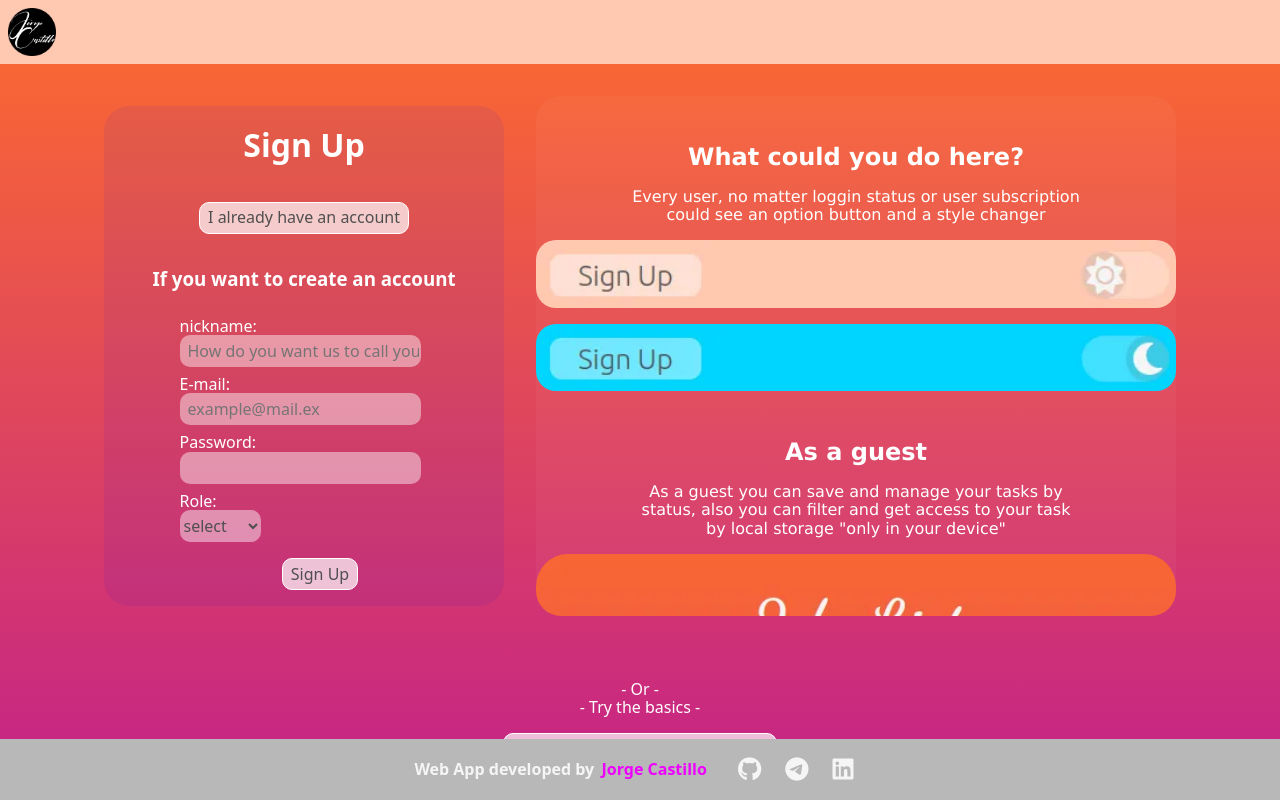
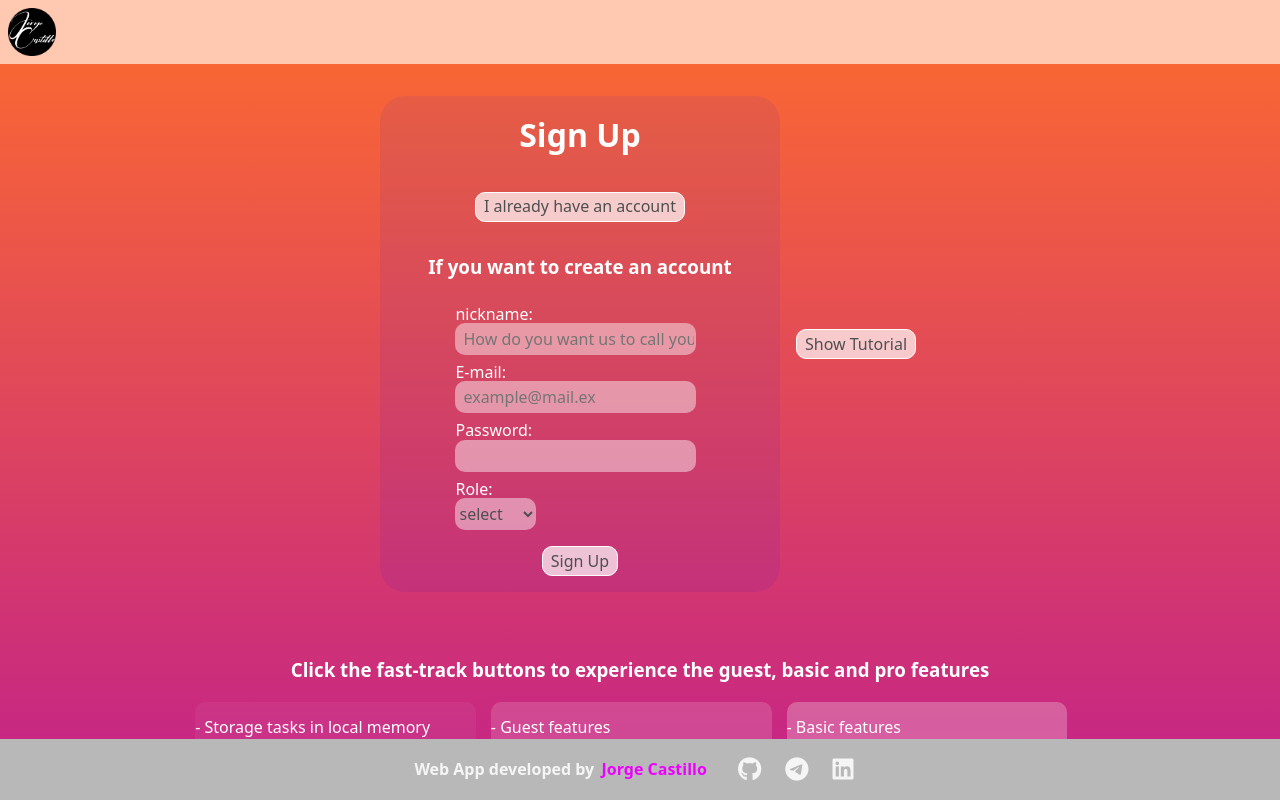
Before and after one commit to alfilister/toDo-List, a React (Vite) app in the folder Client/: page / in a window 1280 px wide. Built offline with nearby package versions, Linux system fonts and the light colour scheme.

Commit message:
New preset UI and navBar modification

```diff
--- a/Client/src/Components/NavBar.jsx
+++ b/Client/src/Components/NavBar.jsx
@@ -16,6 +16,7 @@ function NavBar({ dayStyle, setDayStyle }) {
   const dispatch = useDispatch()
   const navigate = useNavigate()
   const logginStatus = useSelector((state) => state.loggin)
+  const userName = useSelector((state) => state.userInfo.nickname)
 
   const handleLogout = (e) => {
     e.preventDefault
@@ -44,6 +45,9 @@ function NavBar({ dayStyle, setDayStyle }) {
 
       {location && (
         <>
+          <div className="greetingNav">
+            <h3>{userName}</h3>
+          </div>
           <ButtonMain
             className="buttonMain"
             innerText={logginStatus ? "Logout" : "Sign Up"}
--- a/Client/src/Components/Tutorial.jsx
+++ b/Client/src/Components/Tutorial.jsx
@@ -1,5 +1,6 @@
-import React from "react"
+import React, { useState } from "react"
 import { useNavigate } from "react-router-dom"
+import { useDispatch } from "react-redux"
 import Loggin from "./Loggin"
 import ButtonMain from "./Buttons & Inputs/ButtonMain"
 
@@ -13,15 +14,43 @@ import nightMode from "../Miscellaneous/nightMode.webp"
 import proView from "../Miscellaneous/proView.webp"
 import emailReceive from "../Miscellaneous/emailReceived.webp"
 
+import Swal from "sweetalert2"
+import withReactContent from "sweetalert2-react-content"
+import "sweetalert2/src/sweetalert2.scss" // Don't forget to import the styles!
+
+const MySwal = withReactContent(Swal)
+
+import firebaseApp from "../Firebase/credenciales"
+import { getAuth, signInWithEmailAndPassword } from "firebase/auth"
+import { logginStatus } from "../Redux/Actions"
+
+const auth = getAuth(firebaseApp)
+
 function Tutorial() {
+  const dispatch = useDispatch()
   const navigate = useNavigate()
+  const [showTutorial, setShowTutorial] = useState(false)
 
+  const handleShow = (e) => {
+    e.preventDefault()
+    setShowTutorial(!showTutorial)
+  }
+
+  const handleGo = (e, mail, password) => {
+    e.preventDefault()
+    MySwal.fire({
+      title: "Succesful login",
+      icon: "success",
+      showConfirmButton: false,
+      timerProgressBar: true,
+      timer: 2000,
+    })
+    signInWithEmailAndPassword(auth, mail, password)
+    dispatch(logginStatus())
+  }
+
+  function tutorialContent() {
     return (
-    <div className="tutorial">
-      <div className="mainGrid">
-        <div className="loginSpace">
-          <Loggin />
-        </div>
       <div className="tutorialText">
         <div className="sectionTut">
           <h2>What could you do here?</h2>
@@ -53,16 +82,14 @@ function Tutorial() {
         <div className="sectionTut">
           <h2>As a pro user</h2>
           <p>
-              With all benefits of a basic user, you have access to tasks
-              details
+            With all benefits of a basic user, you have access to tasks details
           </p>
           <img className="img" src={proView} alt="" />
           <p>As a pro user you could send your tasks to an email</p>
           <img className="img" src={emailReceive} alt="" />
           <p>
             By clicking in the detail icon, you could see the preset details,
-              and of course once opened, you could edit every feature of the
-              task
+            and of course once opened, you could edit every feature of the task
           </p>
           <img className="img" src={viewDetails} alt="" />
           <div className="space"></div>
@@ -72,20 +99,73 @@ function Tutorial() {
           </p>
         </div>
       </div>
-      </div>
+    )
+  }
 
+  function presetsContent() {
+    return (
       <div className="btnGuest">
-        <p>
-          - Or - <br /> - Try the basics -
-        </p>
+        <h3 className="presetUsers">
+          Click the fast-track buttons to experience the guest, basic and pro
+          features
+        </h3>
+        <div className="containerPresets">
+          <div className="guestUser">
+            <p>- Storage tasks in local memory</p>
+            <p>- Manage tasks status</p>
+            <p>- Filter tasks by status</p>
+            <p>- Order tasks by priority</p>
             <ButtonMain
               className="buttonMain"
-          innerText="Continue as a guest"
+              innerText="Go Guest"
               onClick={() => navigate("home")}
             />
+          </div>
+          <div className="basicUser">
+            <p>- Guest features</p>
+            <p>- Storage tasks in cloud database</p>
+            <p>- Access with email and password</p>
+            <ButtonMain
+              className="buttonMain"
+              innerText="Go Basic"
+              onClick={(e) => handleGo(e, "basicuser@mail.com", "basicuser")}
+            />
+          </div>
+          <div className="proUser">
+            <p>- Basic features </p>
+            <p>- View and edit task aditional features</p>
+            <p> - Time limit</p>
+            <p> - Detail notes</p>
+            <p> - Alert beta</p>
+            <p>- Send tasks to an e-mail</p>
+            <ButtonMain
+              className="buttonMain"
+              innerText="Go Pro"
+              onClick={(e) => handleGo(e, "prouser@mail.com", "prouser")}
+            />
+          </div>
         </div>
       </div>
     )
   }
 
+  return (
+    <div className="tutorial">
+      <div className="mainGrid">
+        <div className="loginSpace">
+          <Loggin />
+        </div>
+        <ButtonMain
+          className="buttonGeneral"
+          innerText={showTutorial ? "Hide Tutorial" : "Show Tutorial"}
+          onClick={(e) => handleShow(e)}
+        />
+        {showTutorial && tutorialContent()}
+      </div>
+
+      {presetsContent()}
+    </div>
+  )
+}
+
 export default Tutorial
--- a/Client/src/Styles/Buttons & inputs/_buttonGeneral.scss
+++ b/Client/src/Styles/Buttons & inputs/_buttonGeneral.scss
@@ -6,7 +6,9 @@
 
   width: max-content;
   padding: 0 0.5em;
-  height: 2em;
+  height: fit-content;
+  padding-top: 0.3em;
+  padding-bottom: 0.3em;
 
   font-size: 1em;
 
--- a/Client/src/Styles/Buttons & inputs/_buttonMain.scss
+++ b/Client/src/Styles/Buttons & inputs/_buttonMain.scss
@@ -4,9 +4,8 @@
   border-radius: 10px;
   border: none;
 
-  width: max-content;
-  padding: 0 1em;
-  height: 1.5em;
+  width: 100%;
+  max-width: 150px;
 
   font-size: 1.5em;
   font-weight: 300;
--- a/Client/src/Styles/components/_loggin.scss
+++ b/Client/src/Styles/components/_loggin.scss
@@ -9,6 +9,7 @@
   .actionSuggested {
     color: white;
     text-align: center;
+    padding: 0 0.2em;
   }
 
   .btnAlternative {
@@ -33,7 +34,7 @@
       justify-content: center;
       align-items: center;
 
-      margin: 1em;
+      margin: 1em 0;
 
       width: 100%;
     }
--- a/Client/src/Styles/components/_navBar.scss
+++ b/Client/src/Styles/components/_navBar.scss
@@ -13,6 +13,10 @@
   align-items: center;
 
   background-color: rgb(255, 200, 176);
+
+  .greetingNav {
+    color: rgb(255, 144, 96);
+  }
 
   .logo {
     display: flex;
@@ -32,4 +36,7 @@
 .nightBar {
   @extend .dayBar;
   background-color: rgb(0, 213, 255);
+  .greetingNav {
+    color: rgb(175, 242, 255);
+  }
 }
--- a/Client/src/Styles/components/_tutorial.scss
+++ b/Client/src/Styles/components/_tutorial.scss
@@ -85,11 +85,53 @@
     display: flex;
     flex-direction: column;
     align-items: center;
+
+    width: 70vw;
+
+    .presetUsers {
+      color: white;
+      text-align: center;
+    }
+    .containerPresets {
+      width: 100%;
+      display: grid;
+      grid-template-columns: 33% 33% 33%;
+
+      color: white;
+      text-align: center;
+
+      .basicUser,
+      .proUser,
+      .guestUser {
+        display: flex;
+        flex-direction: column;
+        justify-content: flex-start;
+        border-radius: 10px;
+        margin: 0.2em;
+        width: 95%;
+
+        position: relative;
+        padding-bottom: 2em;
+
+        .buttonMain {
+          max-width: 100%;
+          position: absolute;
+          bottom: 0;
+        }
+      }
+      .guestUser {
+        background-color: rgba(255, 255, 255, 0.05);
+      }
+      .basicUser {
+        background-color: rgba(255, 255, 255, 0.15);
+      }
+      .proUser {
+        background-color: rgba(255, 255, 255, 0.25);
+      }
+    }
     p {
-      color: white;
-
-      text-align: center;
-      margin: 1em;
+      text-align: start;
+      margin-bottom: 0.5em;
     }
   }
 
@@ -103,6 +145,13 @@
 
       .tutorialText {
         width: 70%;
+      }
+    }
+
+    .btnGuest {
+      .containerPresets {
+        display: flex;
+        flex-direction: column;
       }
     }
   }
```
Also changed, not shown: 5 other files (tests, documents, lock files or other folders). Lines whose indentation alone changed are shown as unchanged.
